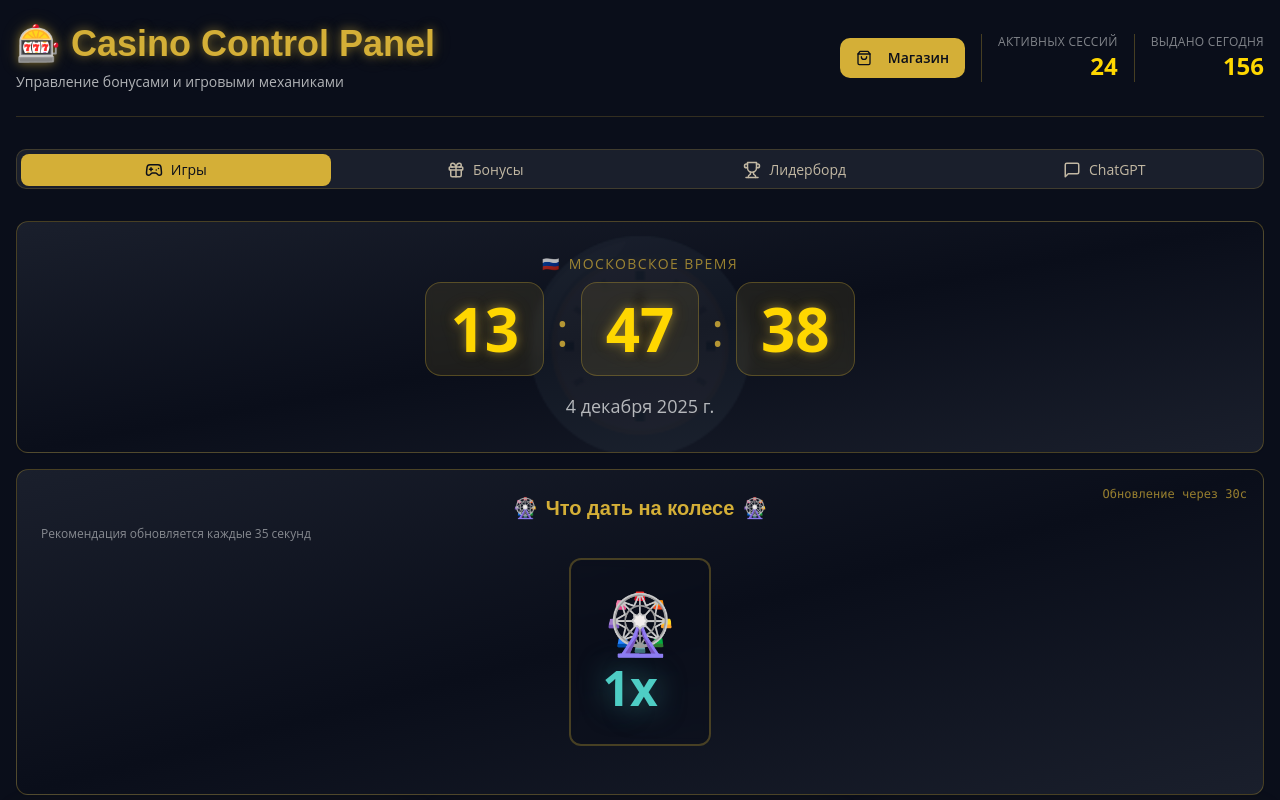
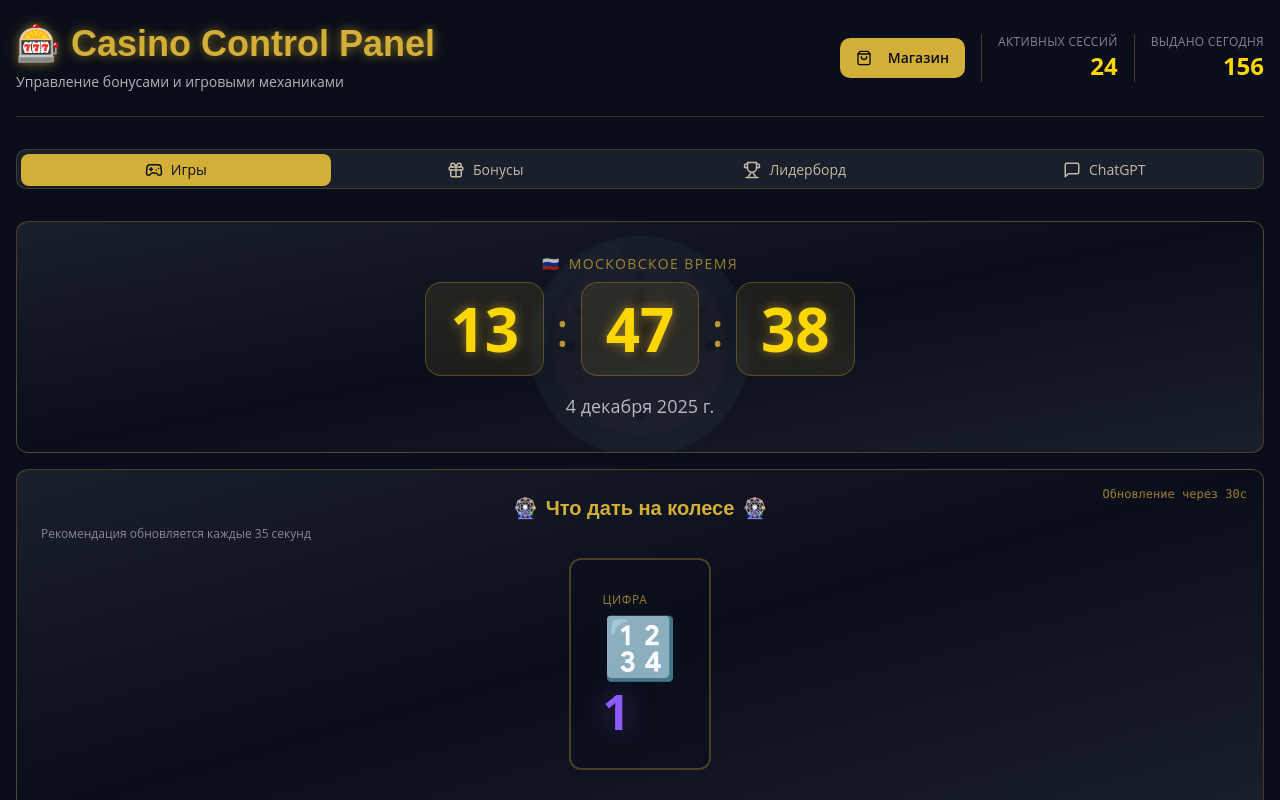
Before and after one commit to pr-poehali-dev/live-casino-bonus-automation, a React (Vite) app: page / in a window 1280 px wide. Shown: the top 800 px of the page. Built offline with nearby package versions, Linux system fonts and the light colour scheme.

Commit message:
feat: Колесо фортуны с бонусами

```diff
--- a/src/components/MoscowClock.tsx
+++ b/src/components/MoscowClock.tsx
@@ -3,9 +3,10 @@ import { Card } from '@/components/ui/card';
 import { toast } from 'sonner';
 
 interface GameRecommendation {
-  game: string;
+  type: 'number' | 'multiplier' | 'bonus';
   emoji: string;
   value: string;
+  label: string;
   color: string;
 }
 
@@ -16,17 +17,48 @@ interface HistoryItem {
 }
 
 const generateRecommendations = (): GameRecommendation[] => {
-  const wheelValues = [1, 1, 1, 2, 2, 2, 5, 5, 5, 3, 4];
-  const wheelRec = wheelValues[Math.floor(Math.random() * wheelValues.length)];
+  // Цифры (1, 2, 5) - часто (70%)
+  const numbers = [1, 1, 1, 1, 2, 2, 2, 2, 5, 5, 5, 5];
 
-  return [
-    {
-      game: 'Колесо',
-      emoji: '🎡',
-      value: `${wheelRec}x`,
-      color: wheelRec >= 4 ? '#FB923C' : wheelRec >= 3 ? '#FFD93D' : '#4ECDC4'
-    }
-  ];
+  // Умножение (2x-10x) - редко (20%)
+  const multipliers = [2, 3, 4, 5, 6, 7, 8, 9, 10];
+
+  // Бонусные раунды (Pachinko, Coin) - редко (10%)
+  const bonuses = ['Pachinko', 'Coin'];
+
+  const rand = Math.random();
+
+  if (rand < 0.7) {
+    // Цифра
+    const num = numbers[Math.floor(Math.random() * numbers.length)];
+    return [{
+      type: 'number',
+      emoji: '🔢',
+      value: num.toString(),
+      label: 'Цифра',
+      color: num === 5 ? '#FFD700' : num === 2 ? '#4ECDC4' : '#8B5CF6'
+    }];
+  } else if (rand < 0.9) {
+    // Умножение
+    const mult = multipliers[Math.floor(Math.random() * multipliers.length)];
+    return [{
+      type: 'multiplier',
+      emoji: '✖️',
+      value: `${mult}x`,
+      label: 'Умножение',
+      color: mult >= 7 ? '#FF6B9D' : mult >= 4 ? '#FB923C' : '#FFD93D'
+    }];
+  } else {
+    // Бонус
+    const bonus = bonuses[Math.floor(Math.random() * bonuses.length)];
+    return [{
+      type: 'bonus',
+      emoji: bonus === 'Pachinko' ? '🎯' : '🪙',
+      value: bonus,
+      label: 'Бонусный раунд',
+      color: '#A78BFA'
+    }];
+  }
 };
 
 const MoscowClock = () => {
@@ -187,6 +219,9 @@ const MoscowClock = () => {
                 isNewUpdate ? 'animate-pulse scale-105' : ''
               }`}
             >
+              <div className="text-xs text-[#D4AF37]/70 uppercase tracking-wider mb-2">
+                {rec.label}
+              </div>
               <div className="text-6xl mb-3">{rec.emoji}</div>
               <div
                 className="text-5xl font-bold"
@@ -217,12 +252,14 @@ const MoscowClock = () => {
                     {item.timestamp}
                   </div>
                   {item.recommendations.map((rec, idx) => (
-                    <div
-                      key={idx}
-                      className="text-xl font-bold"
-                      style={{ color: rec.color }}
-                    >
-                      {rec.value}
+                    <div key={idx} className="flex items-center gap-2">
+                      <div className="text-lg">{rec.emoji}</div>
+                      <div
+                        className="text-lg font-bold"
+                        style={{ color: rec.color }}
+                      >
+                        {rec.value}
+                      </div>
                     </div>
                   ))}
                 </div>
```
